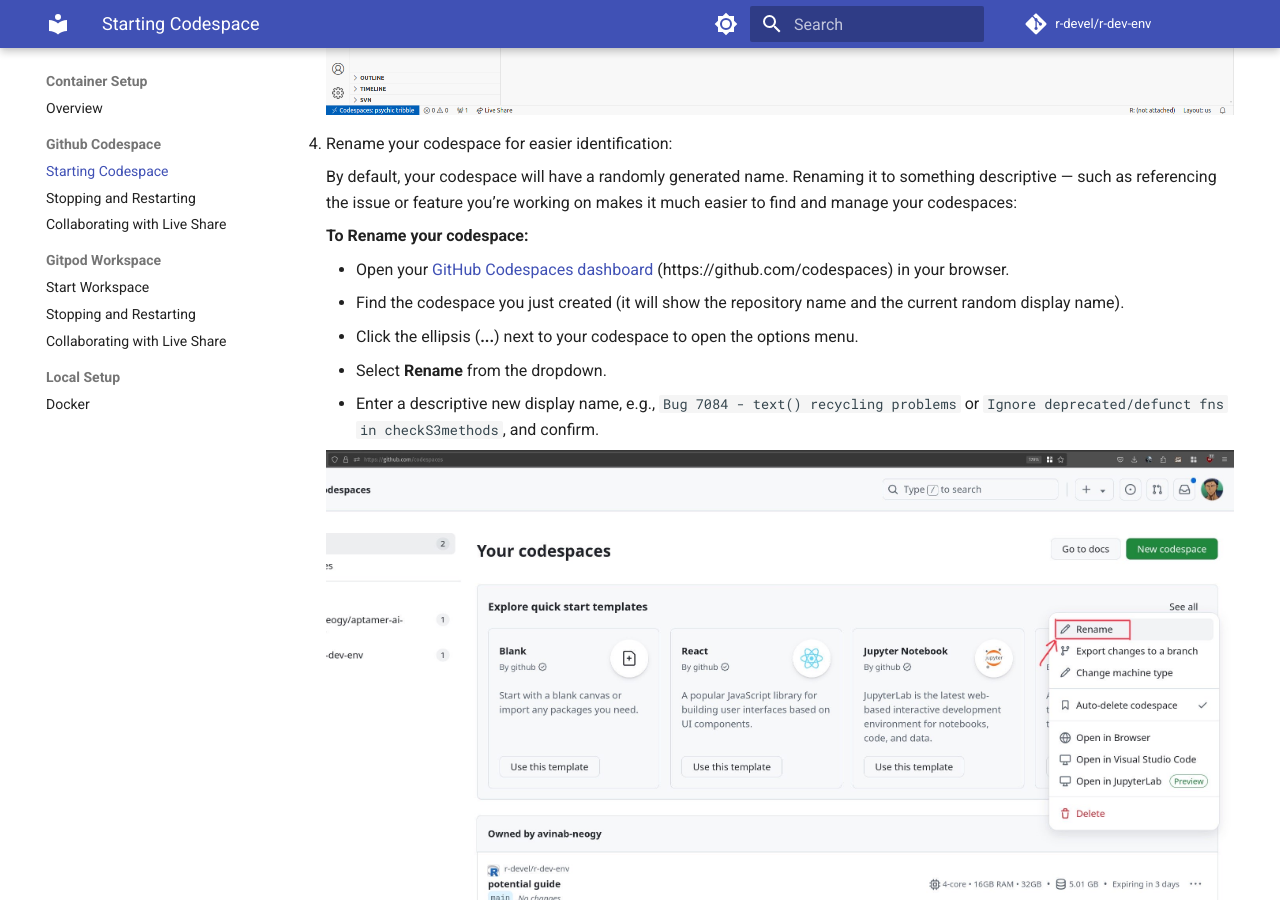
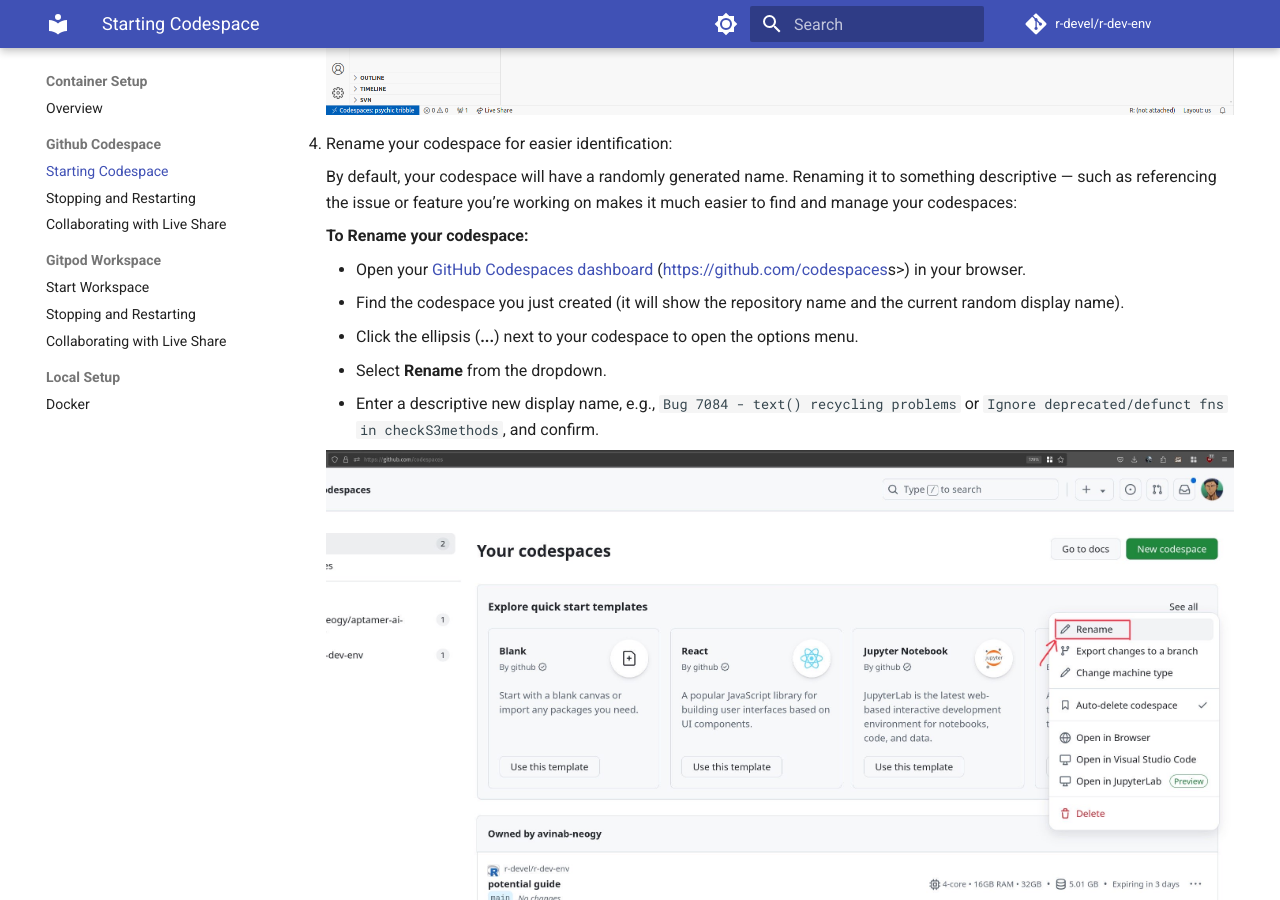
Before and after one commit to r-devel/r-dev-env, an MkDocs documentation site: the page built from docs/container_setup/github_codespace/creating_codespace.md, in a window 1280 px wide and 900 px high, scrolled down 1829 px. Built offline with MkDocs 1.6.1 and Material for MkDocs 9.7.7, drawn with Linux system fonts in a browser that asks for light colours; comment, search, counter and statistics services are not loaded.

Commit message:
[pre-commit.ci] Fixing issues with pre-commit

```diff
--- a/docs/container_setup/github_codespace/creating_codespace.md
+++ b/docs/container_setup/github_codespace/creating_codespace.md
@@ -29,7 +29,7 @@ GitHub Codespaces' button and then click the green 'Create Codespace' button.
 
     **To Rename your codespace:**
 
-    - Open your [GitHub Codespaces dashboard](https://github.com/codespaces) (https://github.com/codespaces) in
+    - Open your [GitHub Codespaces dashboard](https://github.com/codespaces) (<https://github.com/codespaces>s>) in
     your browser.
     - Find the codespace you just created (it will show the repository name and
     the current random display name).
```
